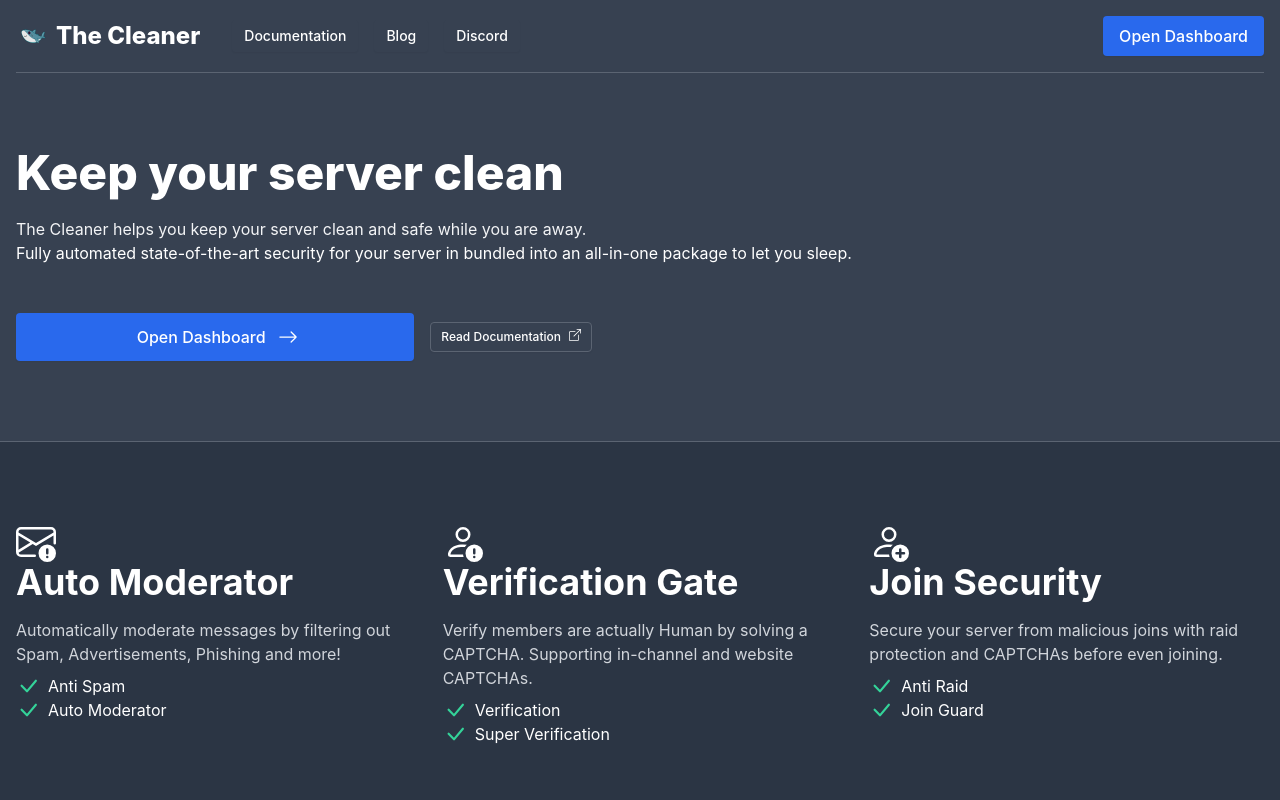
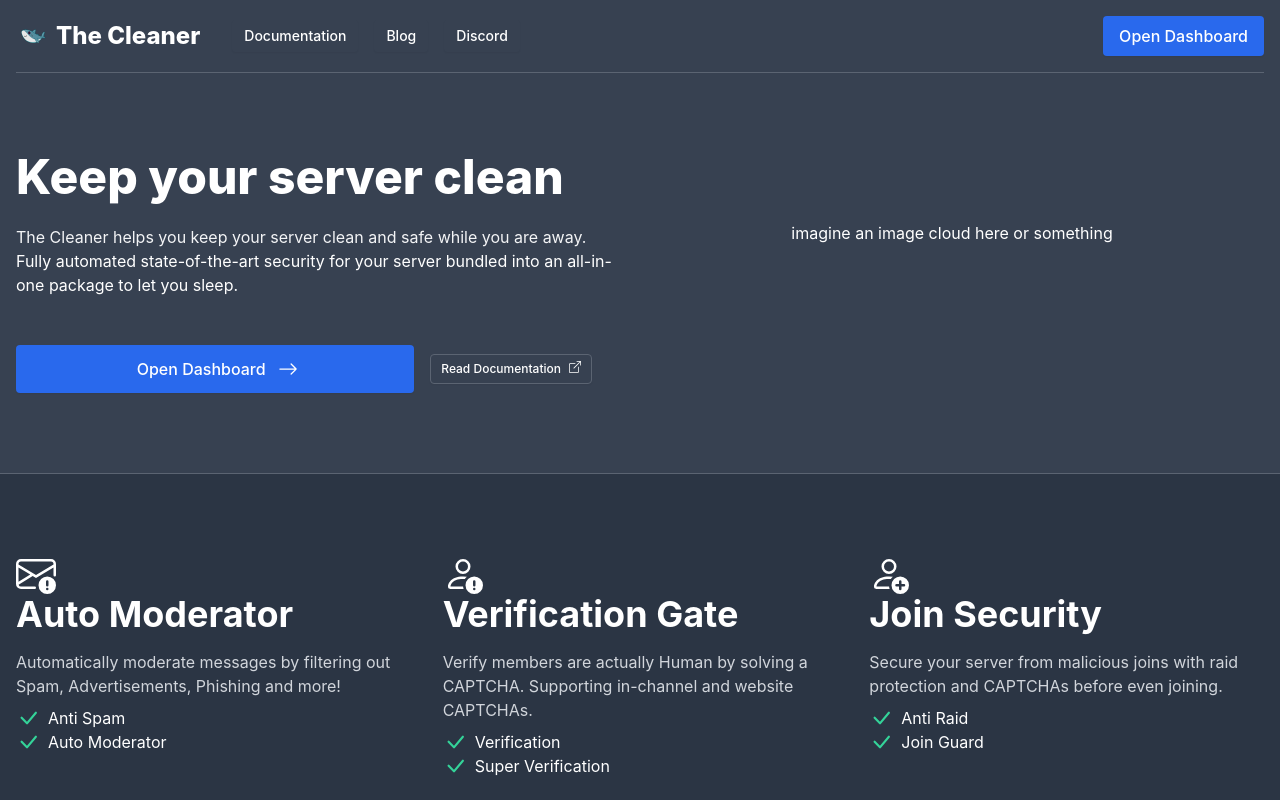
Before and after one commit to cleaner-bot/website, a Next.js app: page / in a window 1280 px wide. Shown: the top 800 px of the page. Built offline with nearby package versions, Linux system fonts and the light colour scheme.

Commit message:
add placeholder image cloud

```diff
--- a/pages/index.jsx
+++ b/pages/index.jsx
@@ -52,8 +52,9 @@ export default function Home() {
 
 function Hero() {
     return (
-        <>
-            <h2 className="mt-20 text-5xl font-extrabold leading-10 text-center md:text-left">
+        <div className="grid gap-y-8 lg:grid-cols-2">
+            <div>
+                <h2 className="mt-20 text-5xl font-extrabold leading-10 text-center lg:text-4xl xl:text-5xl md:text-left">
                     Keep your server clean
                 </h2>
                 <p className="mt-6 text-gray-100">
@@ -61,10 +62,10 @@ function Hero() {
                     are away.
                 </p>
                 <p>
-                Fully automated state-of-the-art security for your server in
+                    Fully automated state-of-the-art security for your server
                     bundled into an all-in-one package to let you sleep.
                 </p>
-            <div className="flex items-center justify-center w-full max-w-xl gap-4 mt-12 lg:w-1/2">
+                <div className="flex items-center justify-center w-full max-w-xl gap-4 mt-12">
                     <InternalLink href="/dash" className="w-full">
                         Open Dashboard
                     </InternalLink>
@@ -78,7 +79,11 @@ function Hero() {
                         </Link>
                     </span>
                 </div>
-        </>
+            </div>
+            <div className="flex items-center justify-center">
+                <p>imagine an image cloud here or something</p>
+            </div>
+        </div>
     );
 }
 
```
Lines whose indentation alone changed are shown as unchanged.
